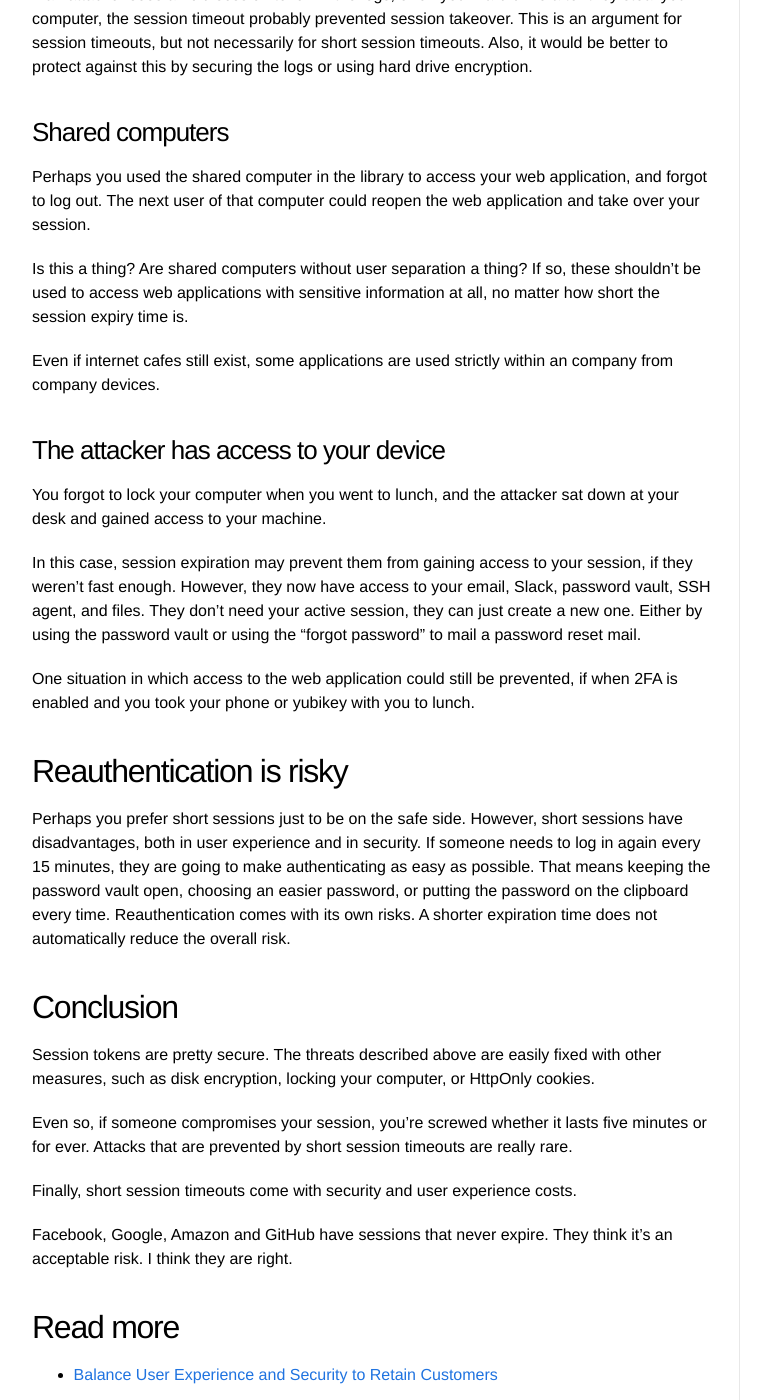
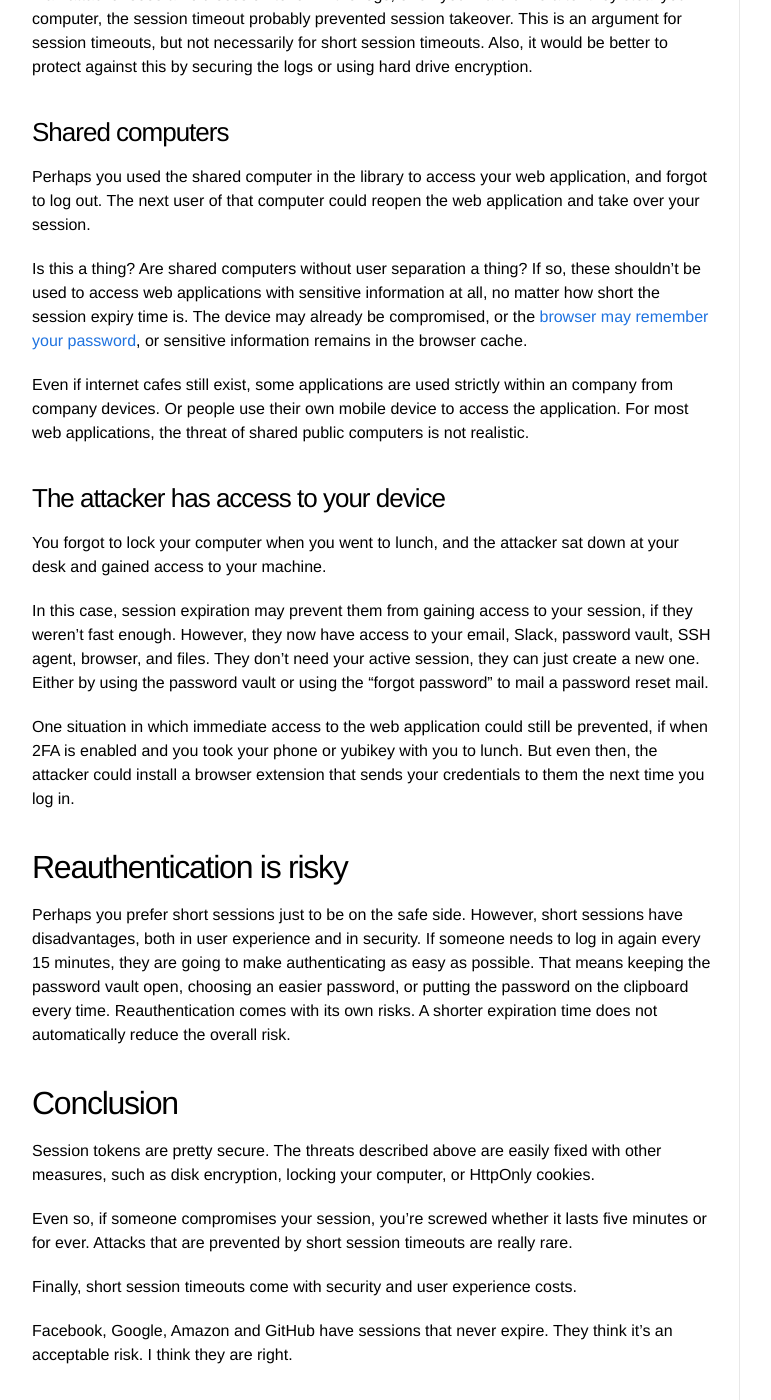
Before and after one commit to Sjord/Sjord.github.io, a Jekyll site: the page built from _posts/2023-08-04-session-timeout.md, in a window 1280 px wide and 1400 px high, scrolled down 1341 px. Shown: the whole window, without its empty margins (108-879 px from the left). Built offline with Jekyll 4.4.1, drawn with Linux system fonts in a browser that asks for light colours; some of the changed text lies outside the part shown.

Commit message:
Session timeout: Add some links, improve text a bit

```diff
--- a/_posts/2023-08-04-session-timeout.md
+++ b/_posts/2023-08-04-session-timeout.md
@@ -36,17 +36,17 @@ If an attacker sees an old session token in the logs, or on your hard drive afte
 
 Perhaps you used the shared computer in the library to access your web application, and forgot to log out. The next user of that computer could reopen the web application and take over your session.
 
-Is this a thing? Are shared computers without user separation a thing? If so, these shouldn't be used to access web applications with sensitive information at all, no matter how short the session expiry time is.
+Is this a thing? Are shared computers without user separation a thing? If so, these shouldn't be used to access web applications with sensitive information at all, no matter how short the session expiry time is. The device may already be compromised, or the [browser may remember your password](https://textslashplain.com/2023/05/16/how-do-random-credentials-mysteriously-appear/), or sensitive information remains in the browser cache.
 
-Even if internet cafes still exist, some applications are used strictly within an company from company devices.
+Even if internet cafes still exist, some applications are used strictly within an company from company devices. Or people use their own mobile device to access the application. For most web applications, the threat of shared public computers is not realistic.
 
 ### The attacker has access to your device
 
 You forgot to lock your computer when you went to lunch, and the attacker sat down at your desk and gained access to your machine.
 
-In this case, session expiration may prevent them from gaining access to your session, if they weren't fast enough. However, they now have access to your email, Slack, password vault, SSH agent, and files. They don't need your active session, they can just create a new one. Either by using the password vault or using the "forgot password" to mail a password reset mail.
+In this case, session expiration may prevent them from gaining access to your session, if they weren't fast enough. However, they now have access to your email, Slack, password vault, SSH agent, browser, and files. They don't need your active session, they can just create a new one. Either by using the password vault or using the "forgot password" to mail a password reset mail.
 
-One situation in which access to the web application could still be prevented, if when 2FA is enabled and you took your phone or yubikey with you to lunch.
+One situation in which immediate access to the web application could still be prevented, if when 2FA is enabled and you took your phone or yubikey with you to lunch. But even then, the attacker could install a browser extension that sends your credentials to them the next time you log in.
 
 ## Reauthentication is risky
 
@@ -65,3 +65,4 @@ Facebook, Google, Amazon and GitHub have sessions that never expire. They think
 ## Read more
 
 * [Balance User Experience and Security to Retain Customers](https://auth0.com/blog/balance-user-experience-and-security-to-retain-customers/)
+* [Why aren‘t physically-local attacks in Chrome’s threat model?](https://chromium.googlesource.com/chromium/src/+/master/docs/security/faq.md#why-arent-physically_local-attacks-in-chromes-threat-model)
```
